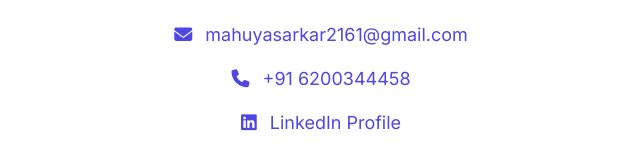
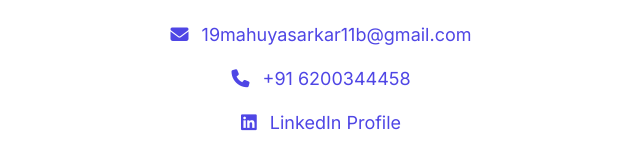
Before and after one commit to 25-mahuya/portfolio, a plain HTML site: page index.html in a window 1280 px wide. Shown: the part 3743-3909 px from the top of the page, 319-959 px from the left. Drawn offline with nearby package versions, Linux system fonts and the light colour scheme.

Commit message:
Update index.html

```diff
--- a/index.html
+++ b/index.html
@@ -307,8 +307,8 @@
                         I'm always open to discussing new projects, creative ideas, or opportunities to be part of something amazing. Feel free to reach out!
                     </p>
                     <div class="space-y-4">
-                        <a href="mailto:mahuyasarkar2161@gmail.com" class="block text-indigo-600 hover:text-indigo-800 text-lg transition duration-300">
-                            <i class="fas fa-envelope mr-2"></i> mahuyasarkar2161@gmail.com
+                        <a href="mailto:19mahuyasarkar11b@gmail.com" class="block text-indigo-600 hover:text-indigo-800 text-lg transition duration-300">
+                            <i class="fas fa-envelope mr-2"></i> 19mahuyasarkar11b@gmail.com
                         </a>
                         <a href="tel:+916200344458" class="block text-indigo-600 hover:text-indigo-800 text-lg transition duration-300">
                             <i class="fas fa-phone mr-2"></i> +91 6200344458
```
